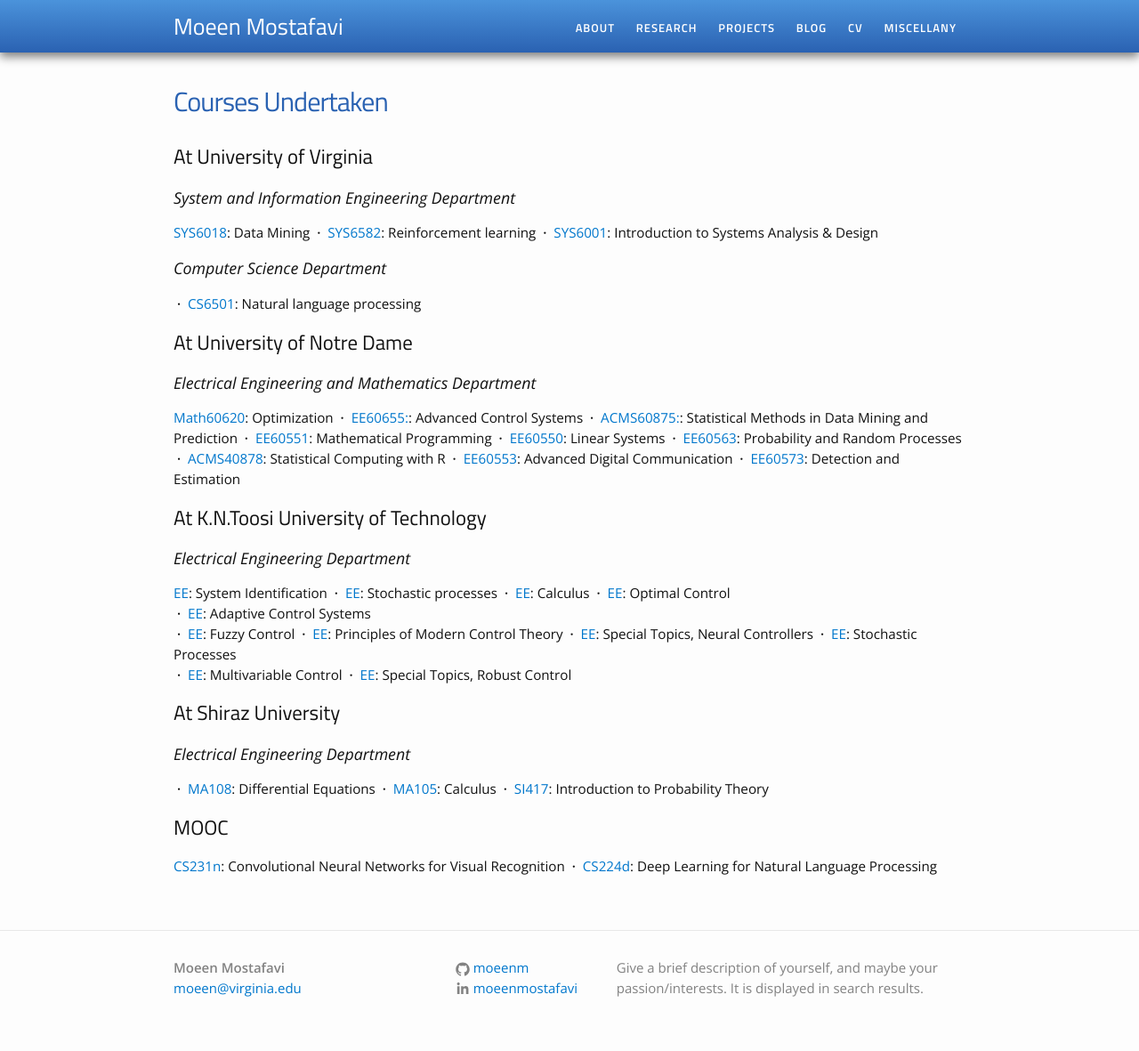
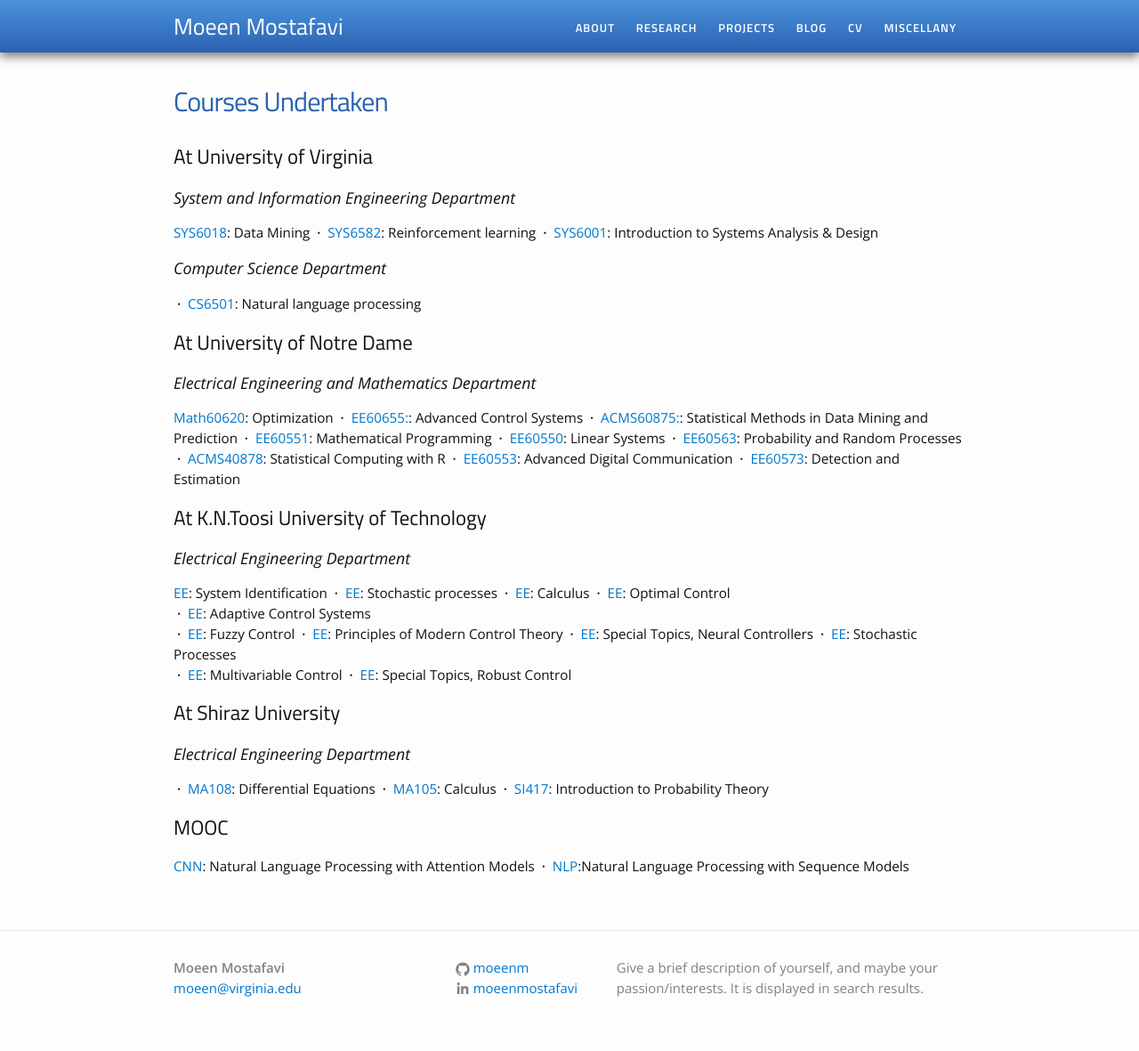
Before and after one commit to moeenm/moeenm.github.io, a Jekyll site: the page built from miscellany/courses.md, in a window 1280 px wide. Shown: the whole page at 89% size. Built offline with Jekyll 4.4.1, drawn with Linux system fonts in a browser that asks for light colours.

Commit message:
Update courses.md

```diff
--- a/miscellany/courses.md
+++ b/miscellany/courses.md
@@ -50,5 +50,5 @@
 <b>&nbsp;&middot;&nbsp;</b> <a href="">SI417</a>: Introduction to Probability Theory
 
 <h2>MOOC</h2>
-<a href="http://cs231n.stanford.edu/">CS231n</a>: Convolutional Neural Networks for Visual Recognition
-<b>&nbsp;&middot;&nbsp;</b> <a href="http://cs224d.stanford.edu/">CS224d</a>: Deep Learning for Natural Language Processing
+<a href="https://www.coursera.org/account/accomplishments/verify/KB59E7CLQA7V?utm_source=link&utm_medium=certificate&utm_content=cert_image&utm_campaign=sharing_cta&utm_product=course">CNN</a>: Natural Language Processing with Attention Models
+<b>&nbsp;&middot;&nbsp;</b> <a href="https://www.coursera.org/account/accomplishments/verify/US5FKT246P9E?utm_source=link&utm_medium=certificate&utm_content=cert_image&utm_campaign=sharing_cta&utm_product=course">NLP</a>:Natural Language Processing with Sequence Models
```
